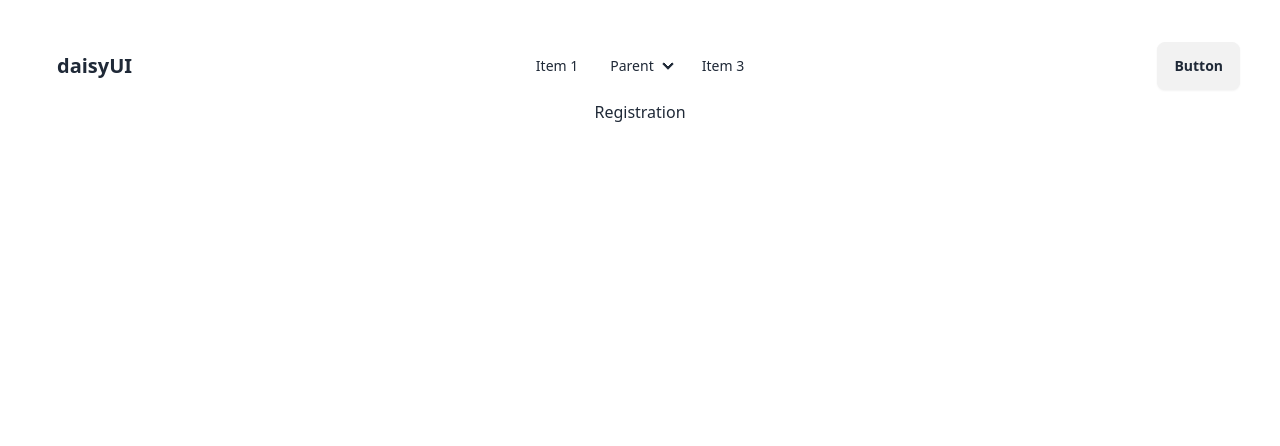
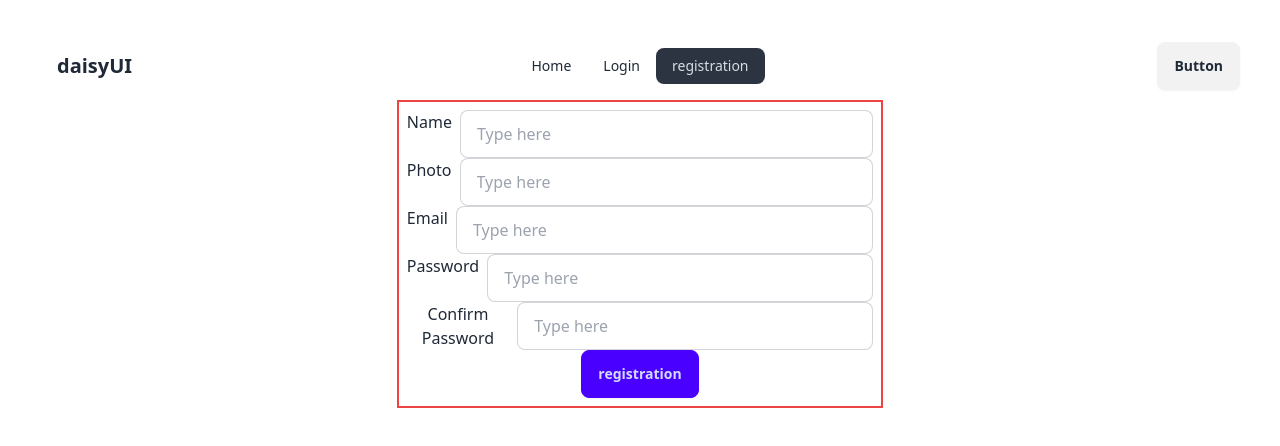
Before and after one commit to didarulZend1981/react-basic, a React (Vite) app: page /registration in a window 1280 px wide. Shown: the top 446 px of the page. Built offline with nearby package versions, Linux system fonts and the light colour scheme.

Commit message:
Login &register From

```diff
--- a/src/components/Login/Login.jsx
+++ b/src/components/Login/Login.jsx
@@ -1,9 +1,29 @@
 
 
 const Login = () => {
+  const handleLogin = (e) =>{
+    e.preventDefault();
+     const email =e.target.email.value;
+
+    const password =e.target.password.value;
+
+    console.log(email,password);
+  }
   return (
-    <div>
-      <h2>Login</h2>
+    <div className="w-[40%] mx-auto min-w[500px] border-2 border-red-500 p-2 roun">
+          <form onSubmit={handleLogin}>
+
+                <div className="flex gap-2">
+                    <p>Email</p>
+                <input name="email" type="text" placeholder="Type here" className="input input-bordered w-full " />
+                </div>
+                <div className="flex gap-2">
+                    <p>Password</p>
+                    <input name="password" type="text" placeholder="Type here" className="input input-bordered w-full " />
+                </div>
+
+                <button type="submit" className="btn btn-primary">registration</button>
+          </form>
     </div>
   );
 };
--- a/src/components/NavBar/NavBar.jsx
+++ b/src/components/NavBar/NavBar.jsx
@@ -6,7 +6,7 @@ const NavBar = () => {
     const Navlink =<>
          <li><NavLink to="/">Home</NavLink></li>
          <li><NavLink to="/login">Login</NavLink></li>
-         <li><NavLink to="/register">registration</NavLink></li>
+         <li><NavLink to="/registration">registration</NavLink></li>
 
 
     </>
@@ -27,16 +27,7 @@ const NavBar = () => {
   </div>
   <div className="navbar-center hidden lg:flex">
     <ul className="menu menu-horizontal px-1">
-      <li><a>Item 1</a></li>
-      <li>
-        <details>
-          <summary>Parent</summary>
-          <ul className="p-2">
-          {Navlink}
-          </ul>
-        </details>
-      </li>
-      <li><a>Item 3</a></li>
+    {Navlink}
     </ul>
   </div>
   <div className="navbar-end">
--- a/src/components/Registration/Registration.jsx
+++ b/src/components/Registration/Registration.jsx
@@ -1,9 +1,41 @@
 
 
 const Registration = () => {
+  const handleRegister = (e) =>{
+    e.preventDefault();
+    const name =e.target.name.value;
+    const email =e.target.email.value;
+    const Photo =e.target.photo.value;
+
+    const password =e.target.password.value;
+    const confirmPassword =e.target.confirmPassword.value;
+    console.log(name,email,Photo,password,confirmPassword);
+  }
   return (
-    <div>
-          <h2>Registration</h2>
+    <div className="w-[40%] mx-auto min-w[500px] border-2 border-red-500 p-2 roun">
+          <form onSubmit={handleRegister}>
+                <div className="flex gap-2">
+                    <p>Name</p>
+                    <input name="name" type="text" placeholder="Type here" className="input input-bordered w-full " />
+                </div>
+                <div className="flex gap-2">
+                    <p>Photo</p>
+                    <input name="photo" type="text" placeholder="Type here" className="input input-bordered w-full " />
+                </div>
+                <div className="flex gap-2">
+                    <p>Email</p>
+                    <input name="email" type="text" placeholder="Type here" className="input input-bordered w-full " />
+                </div>
+                <div className="flex gap-2">
+                    <p>Password</p>
+                    <input name="password" type="text" placeholder="Type here" className="input input-bordered w-full " />
+                </div>
+                <div className="flex gap-2">
+                    <p>Confirm Password</p>
+                    <input name="confirmPassword" type="text" placeholder="Type here" className="input input-bordered w-full " />
+                </div>
+                <button type="submit" className="btn btn-primary">registration</button>
+          </form>
     </div>
   );
 };
```
